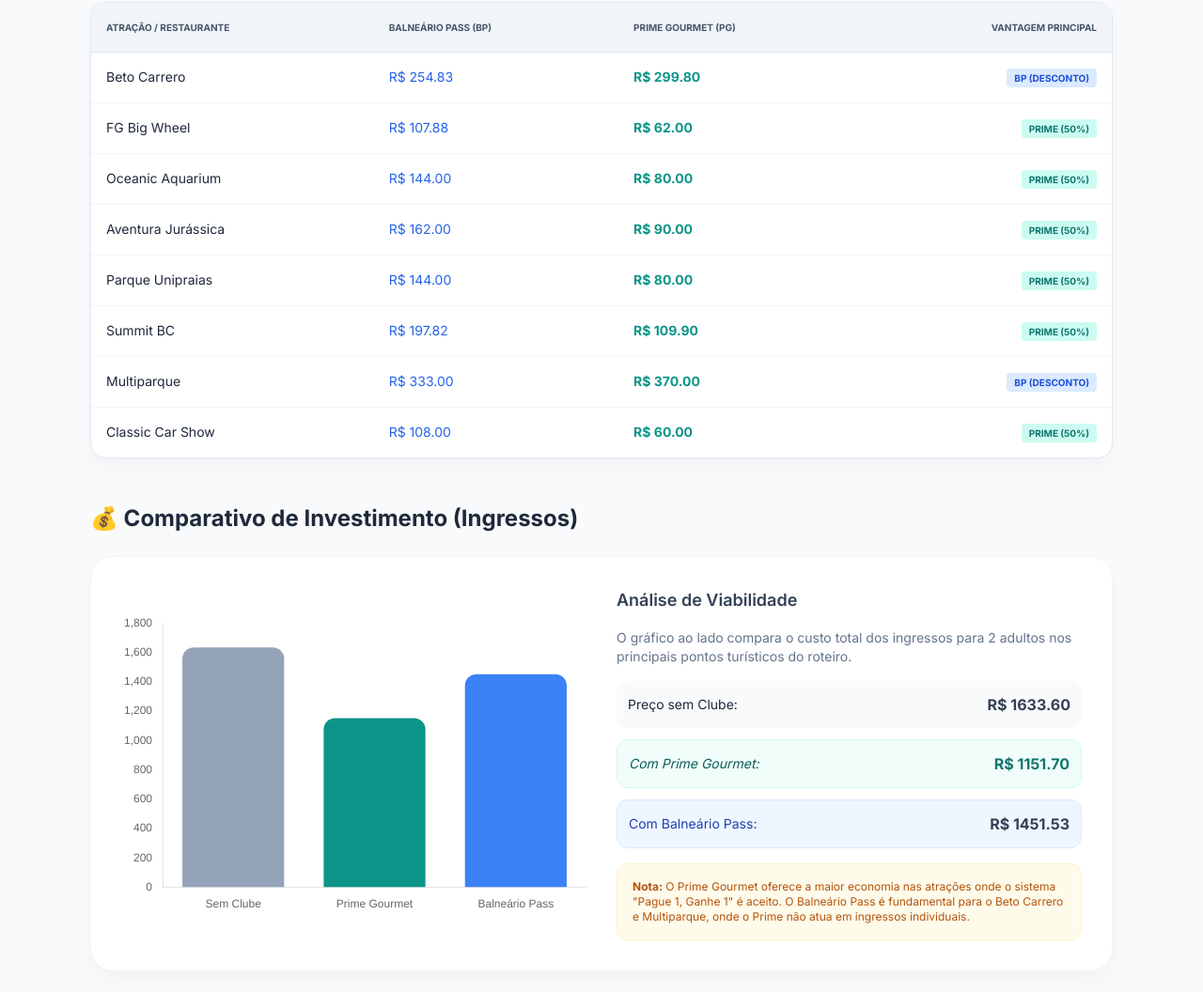
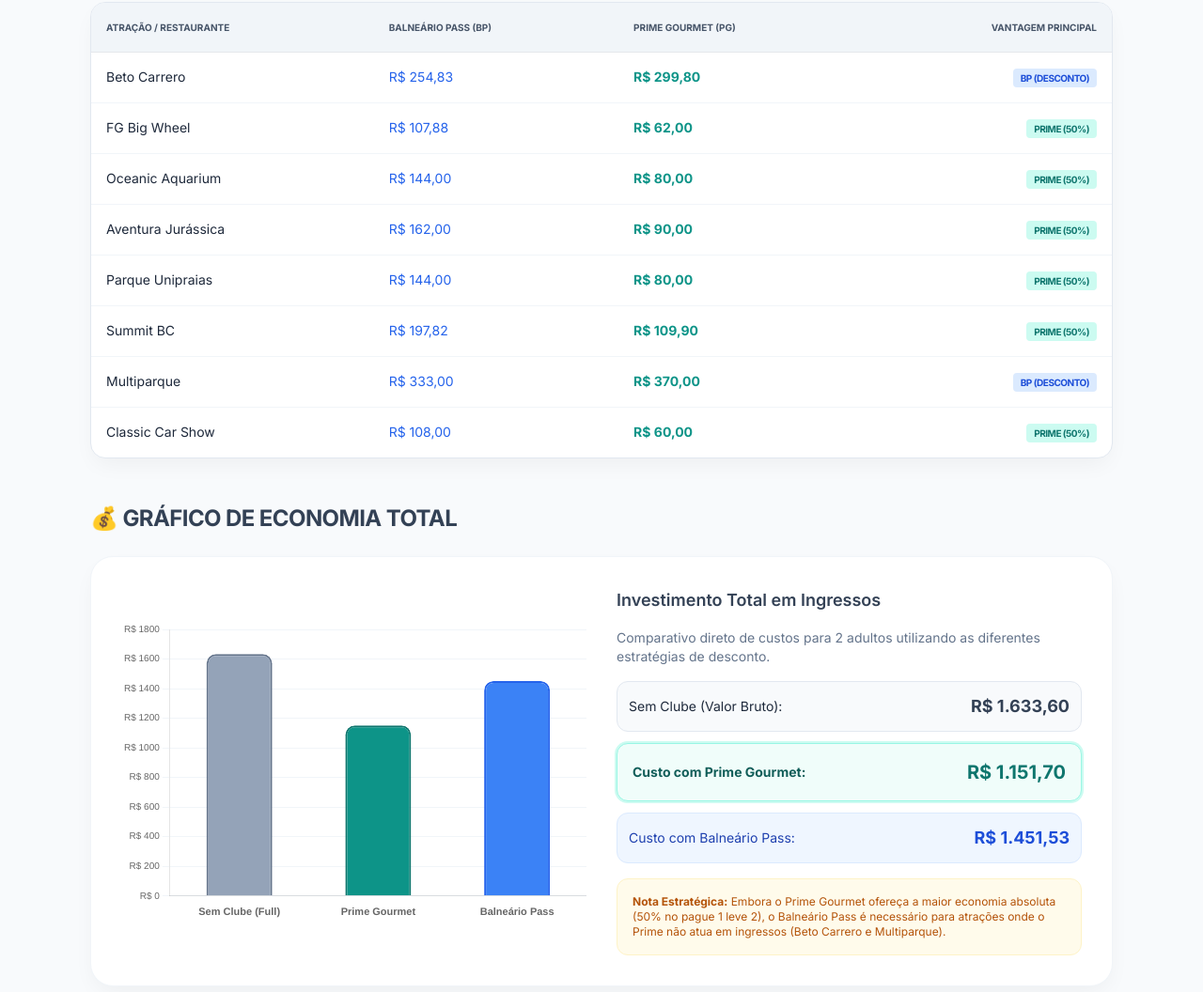
Before and after one commit to DCamilos/bc, a plain HTML site: page index.html in a window 1280 px wide. Shown: the part 788-1844 px from the top of the page at 94% size. Drawn offline with nearby package versions, Linux system fonts and the light colour scheme.

Commit message:
Update index.html

```diff
--- a/index.html
+++ b/index.html
@@ -79,32 +79,39 @@
             </div>
         </section>
 
-        <!-- Gráfico Comparativo -->
+        <!-- Gráfico Comparativo de Economia -->
         <section id="orcamento" class="space-y-6 scroll-mt-24">
-            <h2 class="text-2xl font-bold">💰 Comparativo de Investimento (Ingressos)</h2>
+            <h2 class="text-2xl font-bold uppercase tracking-tight text-slate-700">💰 Gráfico de Economia Total</h2>
             <div class="grid lg:grid-cols-2 gap-8 items-center bg-white p-8 rounded-3xl custom-shadow border border-slate-100">
+                <!-- Coluna do Gráfico -->
                 <div class="h-80 w-full">
                     <canvas id="comparisonChart"></canvas>
                 </div>
+
+                <!-- Coluna de Resumo de Investimento -->
                 <div class="space-y-4">
-                    <h3 class="text-lg font-semibold text-slate-700">Análise de Viabilidade</h3>
-                    <p class="text-sm text-slate-500">O gráfico ao lado compara o custo total dos ingressos para 2 adultos nos principais pontos turísticos do roteiro.</p>
+                    <h3 class="text-lg font-semibold text-slate-700">Investimento Total em Ingressos</h3>
+                    <p class="text-sm text-slate-500">Comparativo direto de custos para 2 adultos utilizando as diferentes estratégias de desconto.</p>
+
                     <div class="space-y-3">
-                        <div class="flex justify-between items-center p-3 bg-slate-50 rounded-xl">
-                            <span class="text-sm font-medium">Preço sem Clube:</span>
-                            <span id="total-full" class="font-bold text-slate-700">R$ 0,00</span>
+                        <div class="flex justify-between items-center p-3 bg-slate-50 rounded-xl border border-slate-200">
+                            <span class="text-sm font-medium">Sem Clube (Valor Bruto):</span>
+                            <span id="total-full" class="font-bold text-slate-700 text-lg">R$ 0,00</span>
                         </div>
-                        <div class="flex justify-between items-center p-3 bg-teal-50 rounded-xl border border-teal-100">
-                            <span class="text-sm font-medium text-teal-800 italic font-bold">Com Prime Gourmet:</span>
-                            <span id="total-prime" class="font-bold text-teal-700">R$ 0,00</span>
+
+                        <div class="flex justify-between items-center p-4 bg-teal-50 rounded-xl border border-teal-200 ring-2 ring-teal-100">
+                            <span class="text-sm font-bold text-teal-800">Custo com Prime Gourmet:</span>
+                            <span id="total-prime" class="font-bold text-teal-700 text-xl">R$ 0,00</span>
                         </div>
+
                         <div class="flex justify-between items-center p-3 bg-blue-50 rounded-xl border border-blue-100">
-                            <span class="text-sm font-medium text-blue-800">Com Balneário Pass:</span>
-                            <span id="total-bp" class="font-bold text-slate-700">R$ 0,00</span>
+                            <span class="text-sm font-medium text-blue-800">Custo com Balneário Pass:</span>
+                            <span id="total-bp" class="font-bold text-blue-700 text-lg">R$ 0,00</span>
                         </div>
                     </div>
+
                     <div class="p-4 bg-amber-50 rounded-xl text-xs text-amber-700 border border-amber-100">
-                        <strong>Nota:</strong> O Prime Gourmet oferece a maior economia nas atrações onde o sistema "Pague 1, Ganhe 1" é aceito. O Balneário Pass é fundamental para o Beto Carrero e Multiparque, onde o Prime não atua em ingressos individuais.
+                        <strong>Nota Estratégica:</strong> Embora o Prime Gourmet ofereça a maior economia absoluta (50% no pague 1 leve 2), o Balneário Pass é necessário para atrações onde o Prime não atua em ingressos (Beto Carrero e Multiparque).
                     </div>
                 </div>
             </div>
@@ -115,7 +122,7 @@
     <script>
         // Base de dados das atrações para o gráfico (Preço p/ 2 adultos)
         const items = [
-            { n: "Beto Carrero", full: 299.80, pg: 299.80, bp: 254.83 }, // BP 15% off, PG não atua no ingresso
+            { n: "Beto Carrero", full: 299.80, pg: 299.80, bp: 254.83 }, // BP 15% off, PG não atua no ingresso individual
             { n: "FG Big Wheel", full: 124.00, pg: 62.00, bp: 107.88 }, // PG Pague 1 Leve 2, BP 13% off
             { n: "Oceanic Aquarium", full: 160.00, pg: 80.00, bp: 144.00 }, // PG Pague 1 Leve 2, BP 10% off
             { n: "Aventura Jurássica", full: 180.00, pg: 90.00, bp: 162.00 },
@@ -169,22 +176,32 @@
                 return acc;
             }, { full: 0, pg: 0, bp: 0 });
 
-            document.getElementById('total-full').innerText = `R$ ${totals.full.toFixed(2)}`;
-            document.getElementById('total-prime').innerText = `R$ ${totals.pg.toFixed(2)}`;
-            document.getElementById('total-bp').innerText = `R$ ${totals.bp.toFixed(2)}`;
+            document.getElementById('total-full').innerText = `R$ ${totals.full.toLocaleString('pt-BR', {minimumFractionDigits: 2})}`;
+            document.getElementById('total-prime').innerText = `R$ ${totals.pg.toLocaleString('pt-BR', {minimumFractionDigits: 2})}`;
+            document.getElementById('total-bp').innerText = `R$ ${totals.bp.toLocaleString('pt-BR', {minimumFractionDigits: 2})}`;
 
-            // Gráfico de Barras
+            // Gráfico de Barras Comparativo
             const ctx = document.getElementById('comparisonChart').getContext('2d');
             new Chart(ctx, {
                 type: 'bar',
                 data: {
-                    labels: ['Sem Clube', 'Prime Gourmet', 'Balneário Pass'],
+                    labels: ['Sem Clube (Full)', 'Prime Gourmet', 'Balneário Pass'],
                     datasets: [{
-                        label: 'Investimento Total (R$)',
+                        label: 'Gasto Total em Ingressos (R$)',
                         data: [totals.full, totals.pg, totals.bp],
-                        backgroundColor: ['#94a3b8', '#0d9488', '#3b82f6'],
-                        borderRadius: 12,
-                        borderWidth: 0
+                        backgroundColor: [
+                            '#94a3b8', // Cinza para o cheio
+                            '#0d9488', // Teal para o Prime
+                            '#3b82f6'  // Azul para o BP
+                        ],
+                        borderColor: [
+                            '#64748b',
+                            '#0f766e',
+                            '#2563eb'
+                        ],
+                        borderWidth: 2,
+                        borderRadius: 10,
+                        maxBarThickness: 70
                     }]
                 },
                 options: {
@@ -193,14 +210,27 @@
                     plugins: {
                         legend: { display: false },
                         tooltip: {
+                            backgroundColor: '#1e293b',
+                            titleFont: { size: 14 },
+                            bodyFont: { size: 14 },
                             callbacks: {
-                                label: (c) => ` R$ ${c.parsed.y.toFixed(2)}`
+                                label: (context) => ` R$ ${context.parsed.y.toLocaleString('pt-BR', {minimumFractionDigits: 2})}`
                             }
                         }
                     },
                     scales: {
-                        y: { beginAtZero: true, grid: { display: false } },
-                        x: { grid: { display: false } }
+                        y: {
+                            beginAtZero: true,
+                            grid: { color: '#f1f5f9' },
+                            ticks: {
+                                callback: (value) => 'R$ ' + value,
+                                font: { size: 10 }
+                            }
+                        },
+                        x: {
+                            grid: { display: false },
+                            ticks: { font: { weight: 'bold', size: 11 } }
+                        }
                     }
                 }
             });
@@ -213,10 +243,10 @@
                 tableBody.innerHTML += `
                     <tr>
                         <td class="p-4 font-medium">${i.n}</td>
-                        <td class="p-4 text-blue-600">R$ ${i.bp.toFixed(2)}</td>
-                        <td class="p-4 text-teal-600 font-bold">R$ ${i.pg.toFixed(2)}</td>
+                        <td class="p-4 text-blue-600">R$ ${i.bp.toLocaleString('pt-BR', {minimumFractionDigits: 2})}</td>
+                        <td class="p-4 text-teal-600 font-bold">R$ ${i.pg.toLocaleString('pt-BR', {minimumFractionDigits: 2})}</td>
                         <td class="p-4 text-right">
-                            <span class="bg-${color}-100 text-${color}-700 px-2 py-1 rounded text-[10px] font-bold uppercase">${best}</span>
+                            <span class="bg-${color}-100 text-${color}-700 px-2 py-1 rounded text-[10px] font-bold uppercase tracking-tighter">${best}</span>
                         </td>
                     </tr>
                 `;
```
